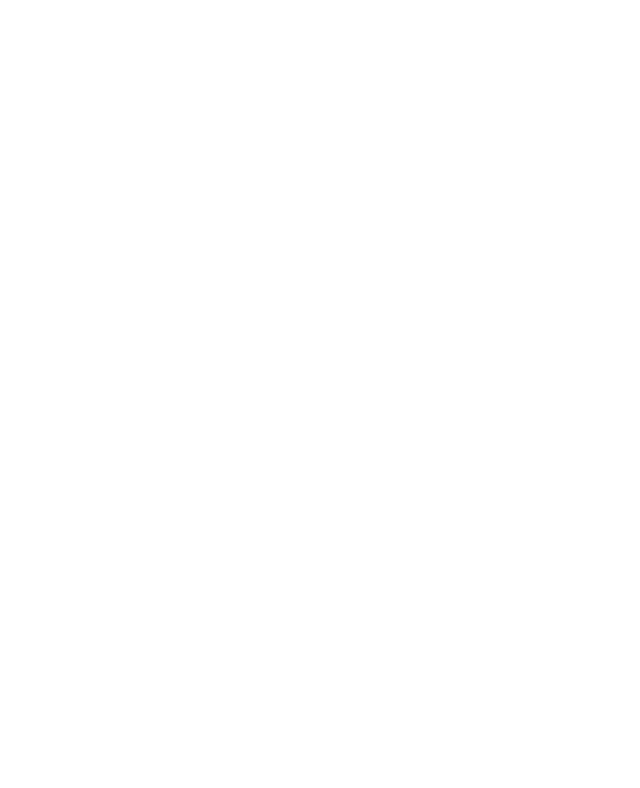
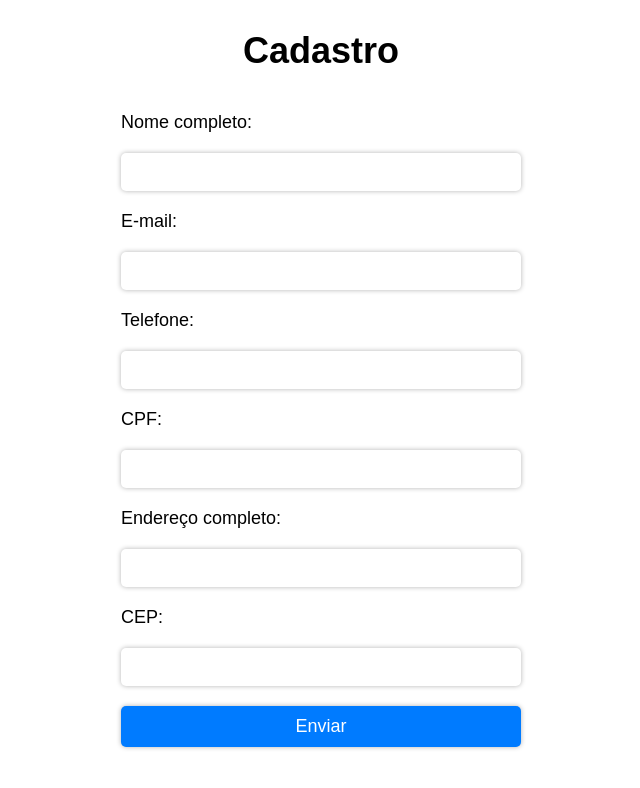
Before and after one commit to CleitonLahm/curso_ebac_frontend, a plain HTML site: page index.html in a window 1280 px wide. Shown: the whole page, without its empty margins (319-959 px from the left). Drawn offline with Linux system fonts and the light colour scheme.

Commit message:
add style

```diff
--- a/index.html
+++ b/index.html
@@ -4,9 +4,30 @@
   <meta charset="UTF-8">
   <meta http-equiv="X-UA-Compatible" content="IE=edge">
   <meta name="viewport" content="width=device-width, initial-scale=1.0">
+  <!-- <link rel="stylesheet" href="style.css"> -->
+  <link rel="stylesheet" href="style2.css">
   <title>Plugins JQuery</title>
 </head>
 <body>
+    <div class="container">
+      <h1>Cadastro</h1>
+      <form>
+        <label for="nome">Nome completo:</label>
+        <input type="text" name="nome" id="nome">
+        <label for="email">E-mail:</label>
+        <input type="email" name="email" id="email">
+        <label for="telefone">Telefone:</label>
+        <input type="tel" name="telefone" id="telefone">
+        <label for="CPF">CPF:</label>
+        <input type="number" name="CPF" id="CPF">
+        <label for="endereco">Endereço completo:</label>
+        <input type="text" name="endereco" id="endereco">
+        <label for="CEP">CEP:</label>
+        <input type="number" name="CEP" id="CEP">
+        <input type="submit" value="Enviar">
+      </form>
+    </div>
 
+    <script src="main.js"></script>
 </body>
 </html>
--- a/style.css
+++ b/style.css
@@ -3,3 +3,35 @@
   padding: 0;
   box-sizing: border-box;
 }
+
+.container{
+  display: flex;
+  flex-direction: column;
+  max-width: 1360px;
+  margin: 50px auto;
+  align-items: center;
+}
+
+h1{
+  font-size: 3em;
+}
+
+form{
+  display: flex;
+  flex-direction: column;
+  margin-top: 50px;
+  width: 100%;
+}
+
+form label{
+  font-size: 1.5em;
+  margin: 8px 0;
+}
+
+form input{
+  padding: 8px;
+  max-width: 360px;
+  border-radius: 5px;
+  outline: none;
+  border: 1px solid rgba(128, 128, 128, 0.5)
+}
--- /dev/null
+++ b/style2.css
@@ -0,0 +1,72 @@
+*{
+  margin: 0;
+  padding: 0;
+  box-sizing: border-box;
+}
+
+.container {
+  width: 80%;
+  margin: 0 auto;
+  text-align: center;
+  font-family: Arial, sans-serif;
+}
+
+h1 {
+  font-size: 36px;
+  margin: 30px 0;
+}
+
+form {
+  display: flex;
+  flex-direction: column;
+  flex-wrap: wrap;
+  justify-content: center;
+  align-items: center;
+}
+
+label {
+  display: block;
+  width: 100%;
+  max-width: 400px;
+  margin: 10px;
+  font-size: 18px;
+  text-align: left;
+}
+
+input{
+  display: block;
+  width: 100%;
+  max-width: 400px;
+  margin: 10px;
+  padding: 10px;
+  font-size: 16px;
+  border: none;
+  border-radius: 5px;
+  box-shadow: 0 0 5px rgba(0, 0, 0, 0.3);
+}
+
+input[type="submit"] {
+  background-color: #007bff;
+  color: #fff;
+  font-size: 18px;
+  padding: 10px 20px;
+  border: none;
+  border-radius: 5px;
+  cursor: pointer;
+  transition: all 0.3s ease-in-out;
+}
+
+input[type="submit"]:hover {
+  background-color: #0062cc;
+}
+
+@media screen and (max-width: 768px) {
+
+  label,
+  input[type="text"],
+  input[type="email"],
+  input[type="tel"],
+  input[type="number"] {
+    max-width: 100%;
+  }
+}
```
